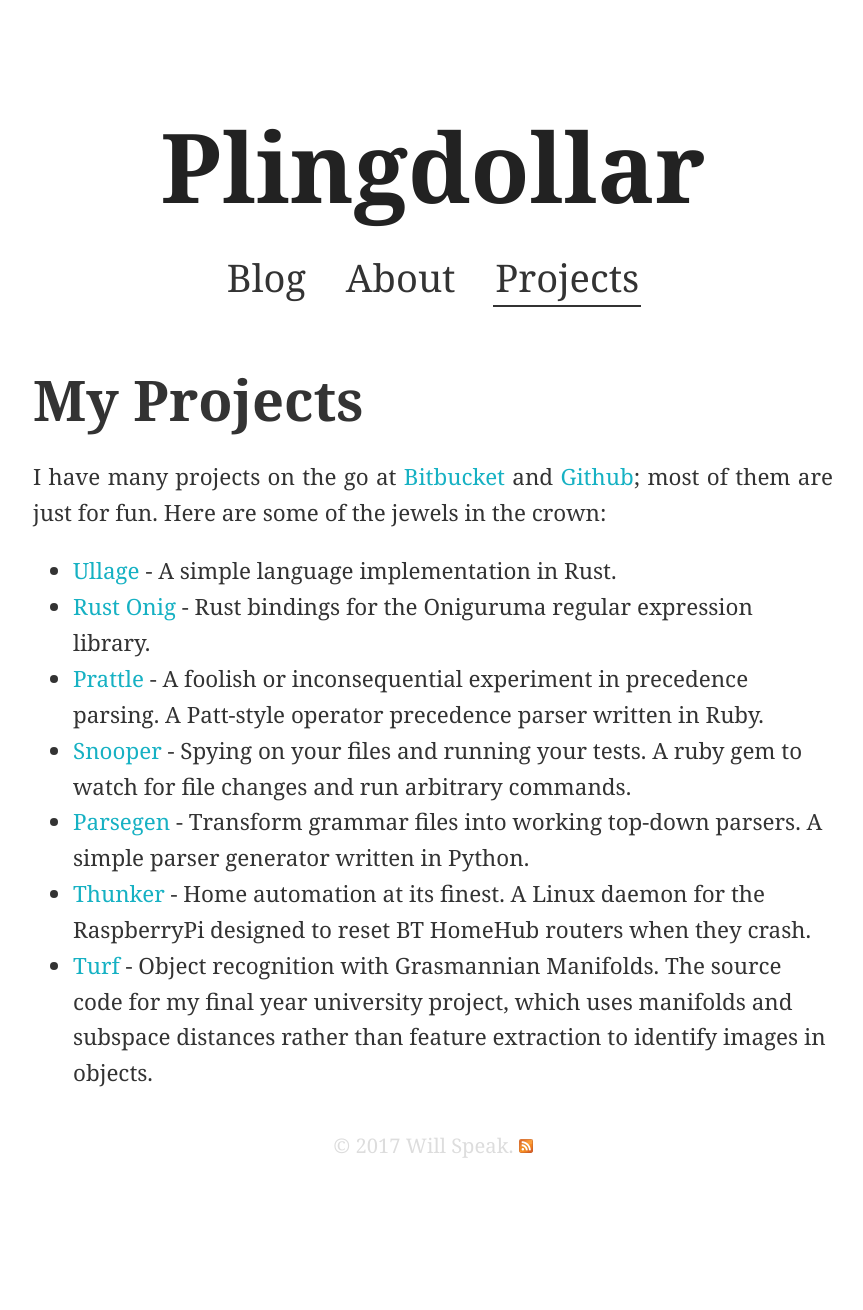
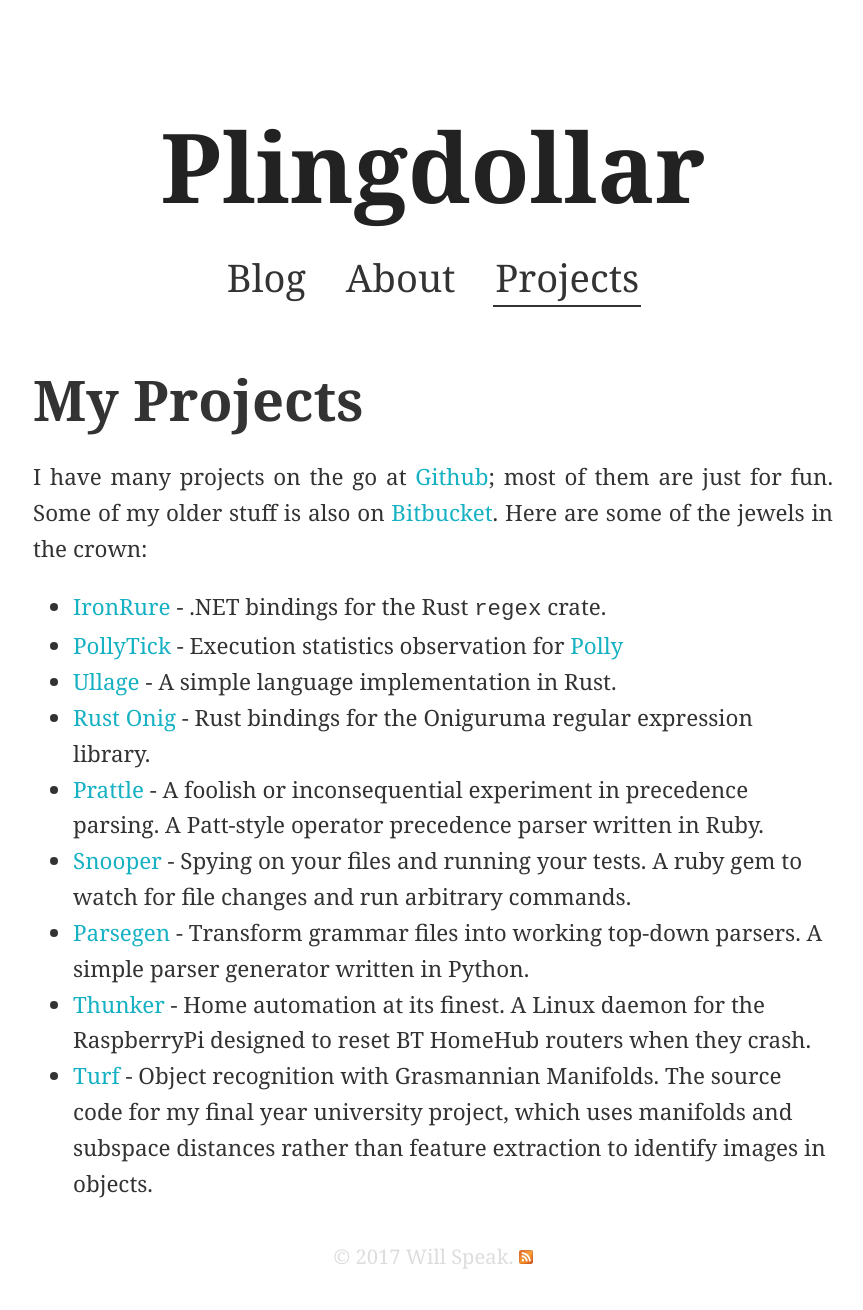
Before and after one commit to iwillspeak/iwillspeak.github.io, a Jekyll site: the page built from projects.md, in a window 1280 px wide. Shown: the whole page, without its empty margins (207-1070 px from the left). Built offline with Jekyll 4.4.1, drawn with Linux system fonts in a browser that asks for light colours; before the commit the page ends 1200 px from its top, so only the background shows below that.

Commit message:
Update Projects List

```diff
--- a/projects.md
+++ b/projects.md
@@ -6,8 +6,10 @@
 
 # My Projects
 
-I have many projects on the go at [Bitbucket](http://bitbucket.org/iwillspeak) and [Github](http://github.com/iwillspeak); most of them are just for fun. Here are some of the jewels in the crown:
+I have many projects on the go at [Github](http://github.com/iwillspeak); most of them are just for fun. Some of my older stuff is also on [Bitbucket](http://bitbucket.org/iwillspeak). Here are some of the jewels in the crown:
 
+* [IronRure](http://github.com/iwillspeak/IronRure) - .NET bindings for the Rust `regex` crate.
+* [PollyTick](http://github.com/iwillspeak/pollytick) - Execution statistics observation for [Polly](http://thepollyproject.org/)
 * [Ullage](http://github.com/iwillspeak/ullage) - A simple language implementation in Rust.
 * [Rust Onig](http://github.com/rust-onig/rust-onig) - Rust bindings for the Oniguruma regular expression library.
 * [Prattle](http://github.com/iwillspeak/Prattle) - A foolish or inconsequential experiment in precedence parsing. A Patt-style operator precedence parser written in Ruby.
```
